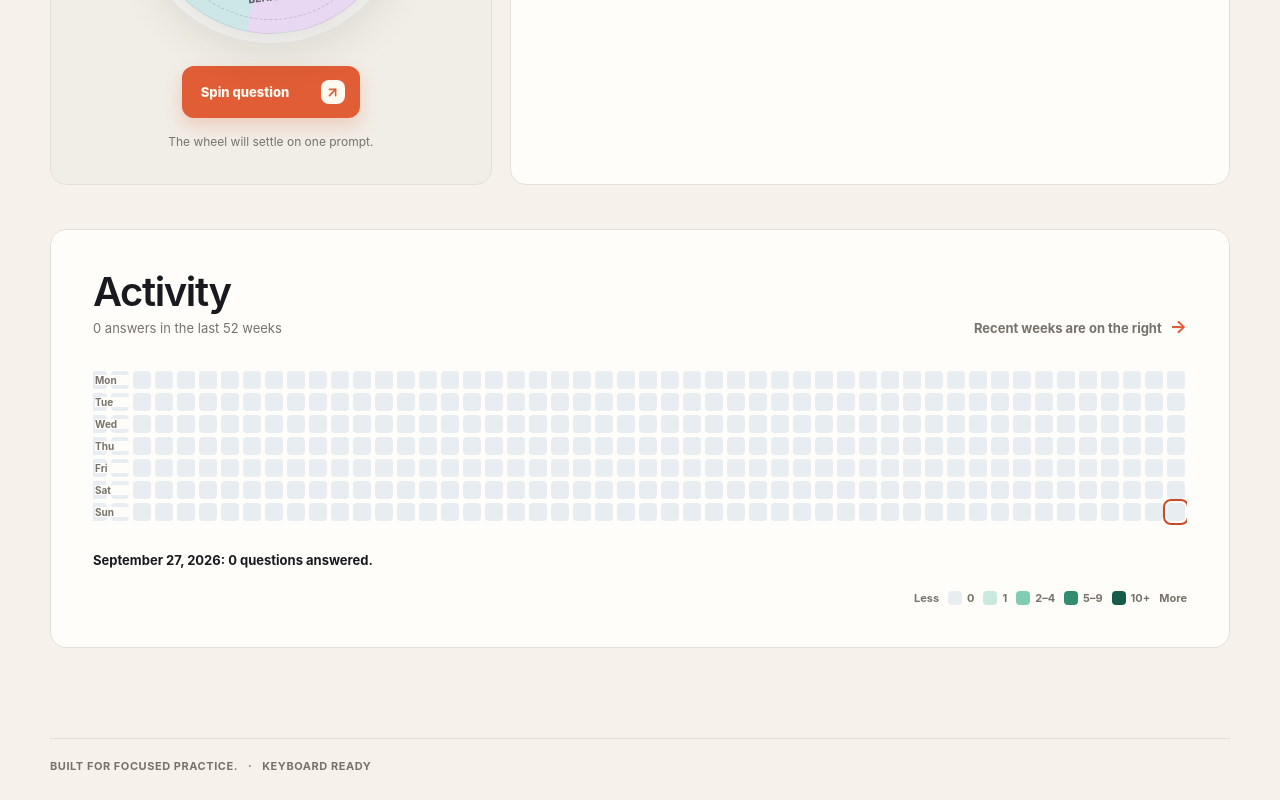
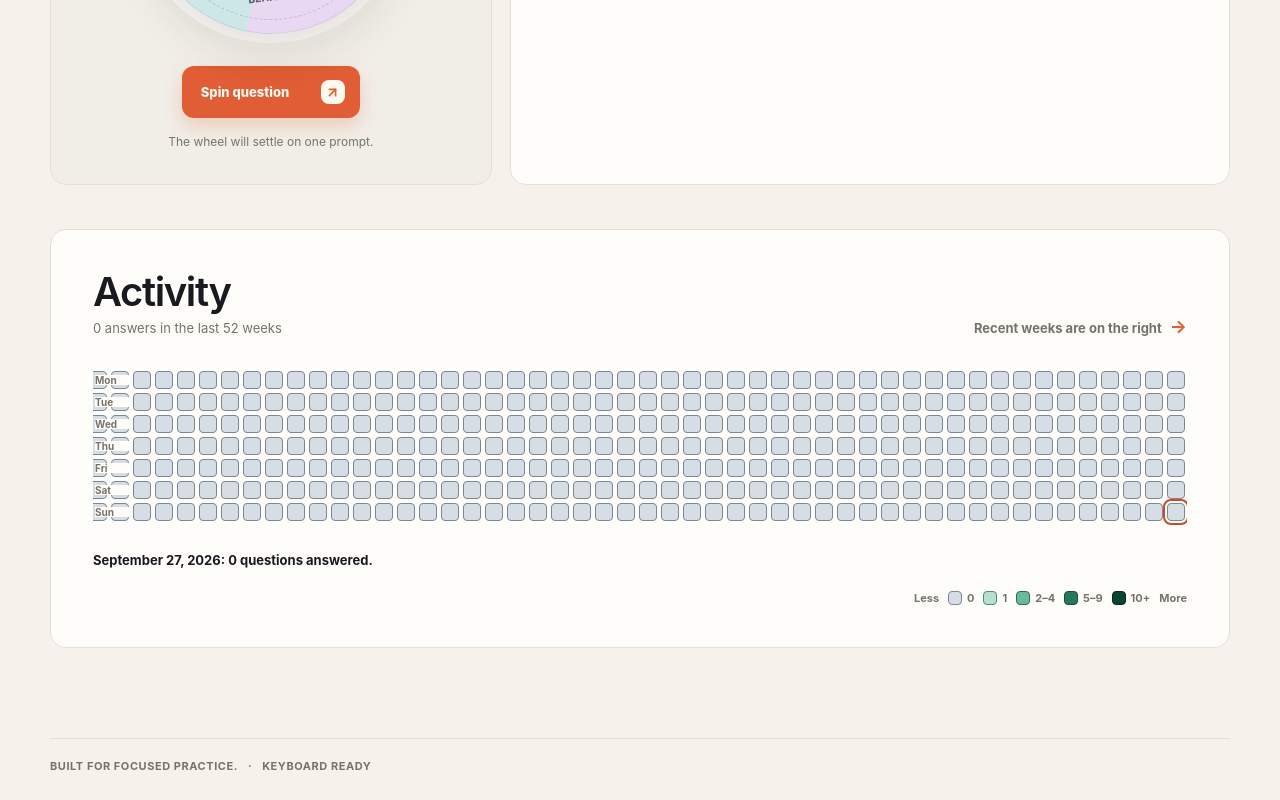
Before and after one commit to KianFratz/spinner, a React (Vite) app: page / in a window 1280 px wide. Shown: the part 970-1770 px from the top of the page. Built offline with nearby package versions, Linux system fonts and the light colour scheme.

Commit message:
fix: strengthen activity level contrast

```diff
--- a/src/App.css
+++ b/src/App.css
@@ -747,30 +747,34 @@ button {
   height: 18px;
   min-height: 18px;
   padding: 0;
-  border: 0;
+  border: 1px solid #7b8793;
   border-radius: 4px;
-  background: #e8edf2;
+  background: #d7dde4;
   cursor: pointer;
 }
 
 .activity-day[data-level='1'],
 .activity-legend__swatch[data-level='1'] {
-  background: #c9e8de;
+  border-color: #4d8b76;
+  background: #b7dfd2;
 }
 
 .activity-day[data-level='2'],
 .activity-legend__swatch[data-level='2'] {
-  background: #81cdb4;
+  border-color: #286f58;
+  background: #6bb99d;
 }
 
 .activity-day[data-level='3'],
 .activity-legend__swatch[data-level='3'] {
-  background: #318c70;
+  border-color: #174f3e;
+  background: #27775e;
 }
 
 .activity-day[data-level='4'],
 .activity-legend__swatch[data-level='4'] {
-  background: #155b47;
+  border-color: #052d22;
+  background: #0c4434;
 }
 
 .activity-day[data-today] {
@@ -825,8 +829,9 @@ button {
 .activity-legend__swatch {
   width: 14px;
   height: 14px;
+  border: 1px solid #7b8793;
   border-radius: 4px;
-  background: #e8edf2;
+  background: #d7dde4;
 }
 
 .question-placeholder {
```
